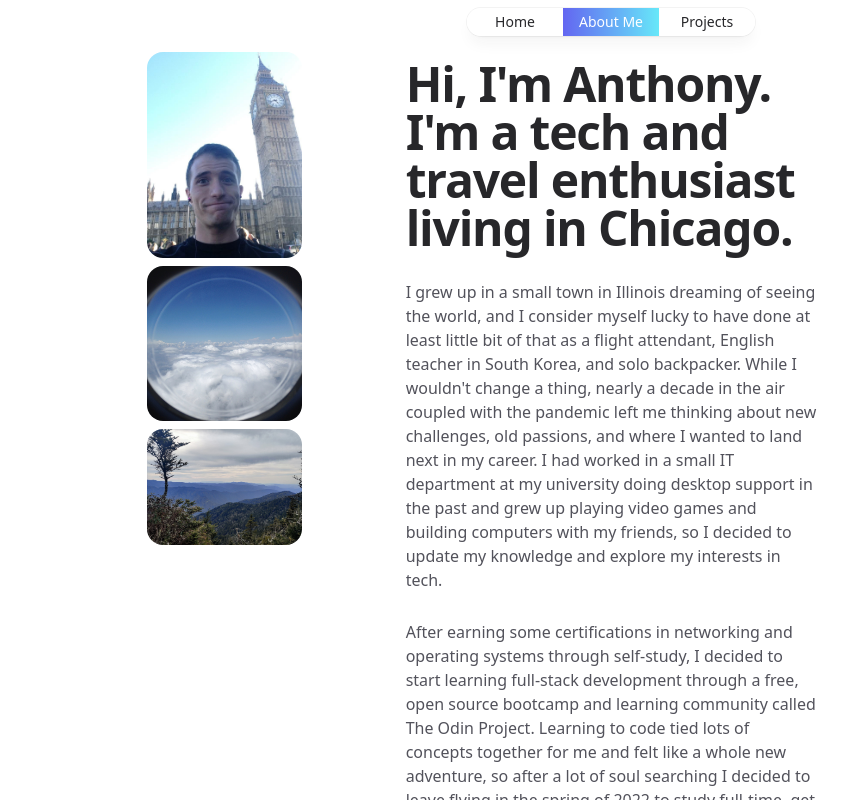
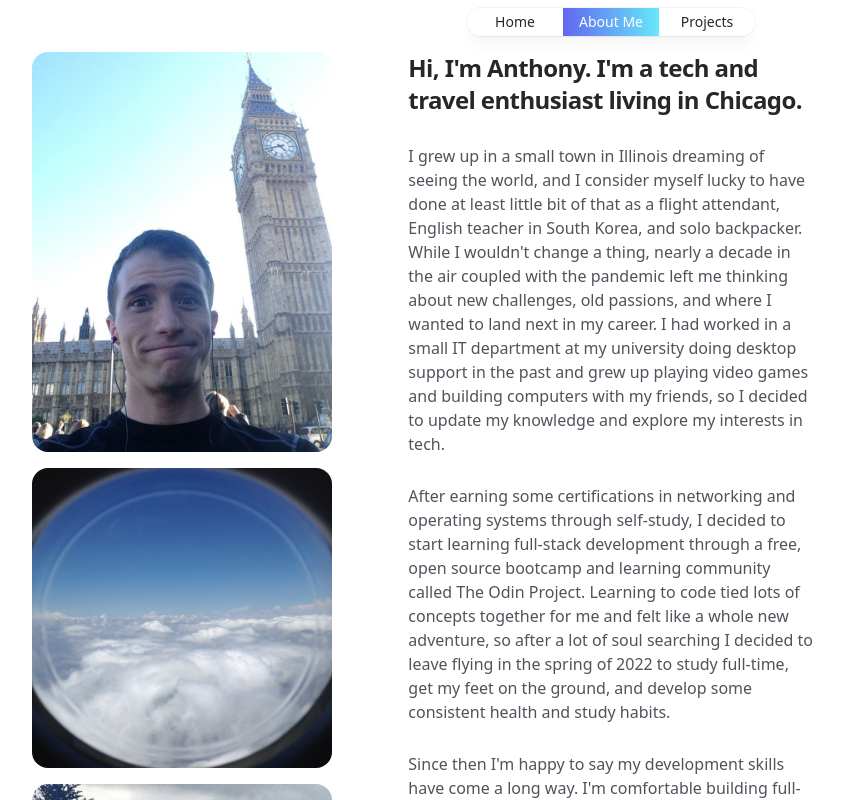
Before and after one commit to amargh2/portfolio-next, a Next.js app: page /about in a window 1280 px wide. Shown: the top 800 px of the page, without its empty margins (29-876 px from the left). Built offline with nearby package versions, Linux system fonts and the light colour scheme.

Commit message:
about page had all sorts of weird behavior, fixed and simplified a bit

```diff
--- a/src/pages/about.tsx
+++ b/src/pages/about.tsx
@@ -14,20 +14,16 @@ export default function About () {
       </Head>
       <Nav selected = 'about'/>
       <div className="mt-2 mb-4">
-        <div className="grid grid-cols-1 md:grid-cols-2 gap-y-16 lg:grid-cols-3 lg:grid-rows-[auto_1fr] lg:gap-y-12">
-          <div className="lg:pl-20">
-            <div className='flex justify-center flex-col gap-2 md: px-24 align-middle'>
+        <div className="flex m-2 flex-col lg:grid lg:rows-3 flex-col lg:grid-cols-6 gap-6">
+            <div className='flex flex-col items-center gap-4 lg:col-span-2'>
               <Image alt= 'Picture of Anthony Margherio.' className= 'rounded-2xl flex' src='/melondon.jpg' width={300} height={100}/>
-              <Image alt= 'Picture of an aircraft window and clouds.' className= 'rounded-2xl hidden md:flex' src='/airplanewindow2.jpg' width={300} height={150}/>
-              <Image alt= 'Picture of Smoky Mountains.' className= 'rounded-2xl hidden md:flex' src='/smokies.jpg' width={300} height={300}/>
+              <Image alt= 'Picture of an aircraft window and clouds.' className= 'rounded-2xl hidden lg:flex' src='/airplanewindow2.jpg' width={300} height={150}/>
+              <Image alt= 'Picture of Smoky Mountains.' className= 'rounded-2xl hidden lg:flex' src='/smokies.jpg' width={300} height={300}/>
 
             </div>
-            <div className="max-w-xs px-2.5 lg:max-w-none">
-            </div>
-          </div>
-          <div className="lg:order-second lg:row-span-2 flex justify-center m-2">
+          <div className="lg:col-start-3 col-span-2 flex justify-center">
             <div className="space-y-7 text-base text-zinc-600">
-            <h1 className="text-lg font-bold tracking-tight text-zinc-800 dark:text-zinc-100 sm:text-5xl">
+            <h1 className="font-bold tracking-tight text-zinc-800 dark:text-zinc-100 text-2xl">
               Hi, I'm Anthony. I'm a tech and travel enthusiast living in Chicago.
             </h1>
               <p>
```
